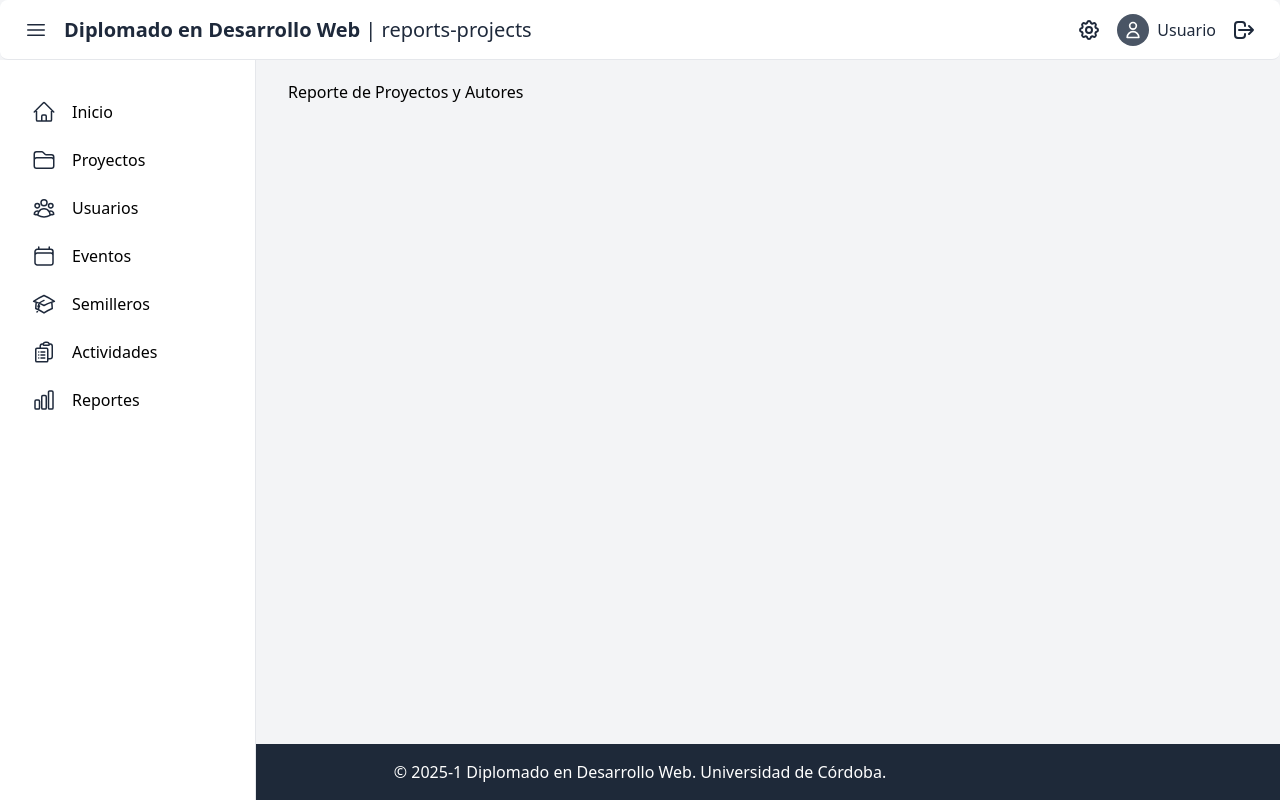
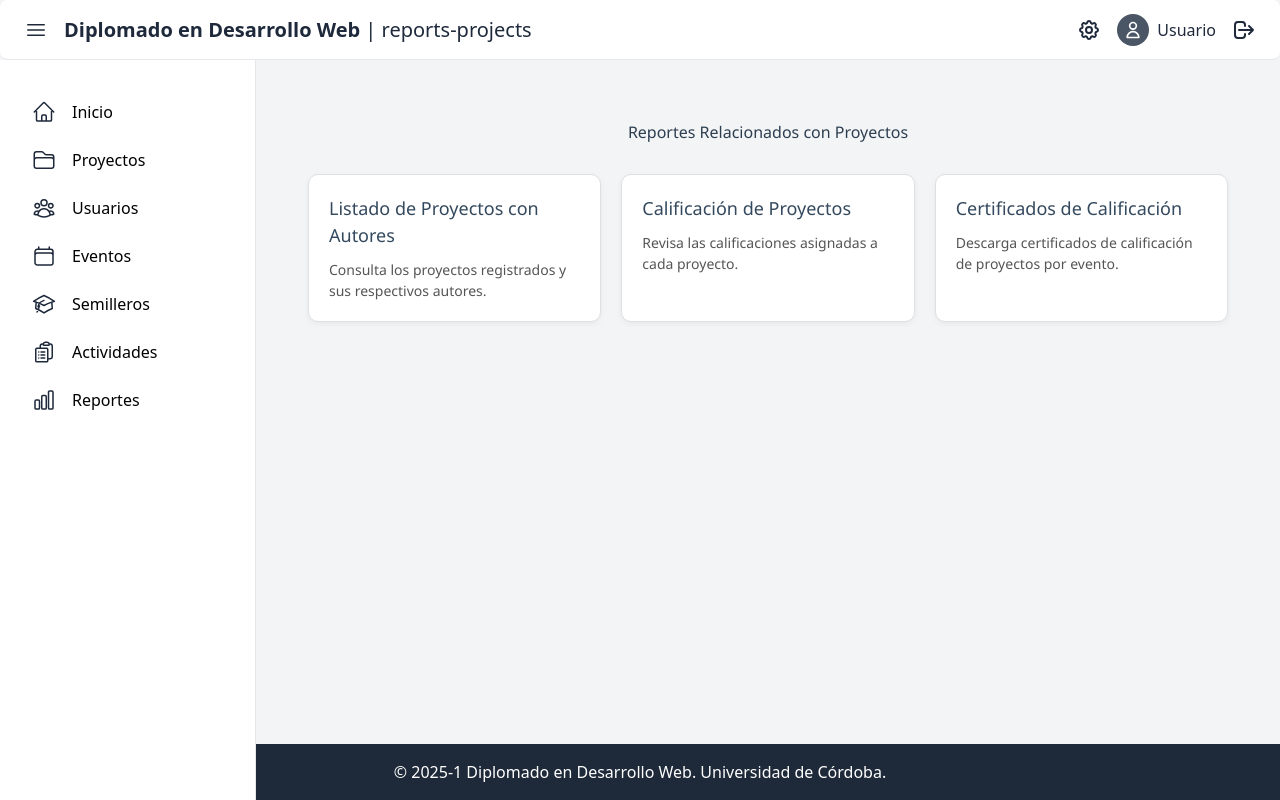
Before and after one commit to ianfer19/semillero-front, a Vue app: page /reports/projects in a window 1280 px wide. Built offline with nearby package versions, Linux system fonts and the light colour scheme; no server answers.

Commit message:
Services hechos - views hechas

```diff
--- a/src/modules/reports/routes/index.ts
+++ b/src/modules/reports/routes/index.ts
@@ -23,6 +23,16 @@ const routes: RouteRecordRaw[] = [
     component: () => import('@/modules/reports/views/ProjectsReport.vue'),
   },
   {
+    path: '/reports/projects/list',
+    name: 'reports-projects-list',
+    component: () => import('@/modules/reports/views/ProjectListView.vue'),
+  },
+  {
+    path: '/reports/projects/grades',
+    name: 'reports-projects-grades',
+    component: () => import('@/modules/reports/views/ProjectGradesView.vue'),
+  },
+  {
     path: '/reports/certificates',
     name: 'reports-certificates',
     component: () => import('@/modules/reports/views/CertificatesReport.vue'),
--- a/src/modules/reports/services/reportsService.ts
+++ b/src/modules/reports/services/reportsService.ts
@@ -4,10 +4,10 @@ const API_URL = import.meta.env.VITE_API_URL
 
 export const reportsService = {
   /**
-   * Obtener todas las actividades
+   * Obtener todas las actividades de un evento (ajusté la ruta según backend)
    */
-  async getAllActivities() {
-    const response = await axios.get(`${API_URL}reports/activity`)
+  async getAllActivities(eventId) {
+    const response = await axios.get(`${API_URL}reports/events/${eventId}/activities`)
     return response.data.actividades
   },
 
@@ -15,20 +15,12 @@ export const reportsService = {
    * Obtener proyectos con sus autores
    */
   async getProjectsWithAuthors() {
-    const response = await axios.get(`${API_URL}reports/proyectos/autores`)
+    const response = await axios.get(`${API_URL}reports/projects/with-authors`)
     return response.data.data
   },
 
   /**
-   * Obtener inscritos
-   */
-  async getAttendees() {
-    const response = await axios.get(`${API_URL}reports/attendees`)
-    return response.data.data
-  },
-
-  /**
-   * Obtener certificados emitidos
+   * Obtener certificados emitidos (puedes añadir parámetros si quieres filtrar)
    */
   async getCertificates() {
     const response = await axios.get(`${API_URL}reports/certificates`)
@@ -36,10 +28,34 @@ export const reportsService = {
   },
 
   /**
-   * Obtener instituciones, facultades y programas
+   * Generar certificado (POST) - requiere payload
    */
-  async getInstitutions() {
-    const response = await axios.get(`${API_URL}reports/institutions`)
+  async generateCertificate(payload) {
+    const response = await axios.post(`${API_URL}reports/certificates/generate`, payload)
+    return response.data
+  },
+
+  /**
+   * Generar todos los certificados de un evento
+   */
+  async generateCertificatesForEvent(eventId) {
+    const response = await axios.get(`${API_URL}reports/certificates/event/${eventId}/generate-all`)
+    return response.data
+  },
+
+  /**
+   * Obtener reporte de un evento
+   */
+  async getEventReport(eventId) {
+    const response = await axios.get(`${API_URL}reports/events/${eventId}/report`)
+    return response.data
+  },
+
+  /**
+   * Obtener puntajes de proyectos
+   */
+  async getProjectScores() {
+    const response = await axios.get(`${API_URL}reports/projects/scores`)
     return response.data.data
   }
 }
--- a/src/modules/reports/views/InstitutionsReport.vue
+++ b/src/modules/reports/views/InstitutionsReport.vue
@@ -1,6 +1,6 @@
 <template>
     <BaseLayout>
-      <h2>Reporte de Instituciones</h2>
+      <h2>Reporte de semilleros</h2>
     </BaseLayout>
   </template>
 
--- /dev/null
+++ b/src/modules/reports/views/ProjectGradesView.vue
@@ -0,0 +1,99 @@
+<template>
+    <BaseLayout>
+      <section class="grades-report">
+        <h2>Calificación de Proyectos</h2>
+
+        <div v-if="grades.length === 0" class="empty">
+          No hay calificaciones registradas.
+        </div>
+
+        <table v-else class="grades-table">
+          <thead>
+            <tr>
+              <th>Proyecto</th>
+              <th>Total Evaluaciones</th>
+              <th>Suma Puntaje</th>
+              <th>Promedio</th>
+            </tr>
+          </thead>
+          <tbody>
+            <tr v-for="grade in grades" :key="grade.proyecto_id">
+              <td>{{ grade.proyecto_titulo }}</td>
+              <td>{{ grade.total_evaluaciones }}</td>
+              <td>{{ grade.suma_puntaje_total }}</td>
+              <td>{{ grade.promedio_puntuacion }}</td>
+            </tr>
+          </tbody>
+        </table>
+      </section>
+    </BaseLayout>
+  </template>
+
+  <script setup lang="ts">
+    import { ref, onMounted } from 'vue'
+    import BaseLayout from '@/layouts/BaseLayout.vue'
+    import { reportsService } from '@/modules/reports/services/reportsService'
+
+    interface Grade {
+    proyecto_id: number
+    proyecto_titulo: string
+    total_evaluaciones: number
+    promedio_puntuacion: string
+    suma_puntaje_total: string
+    }
+
+    const grades = ref<Grade[]>([])
+
+    onMounted(async () => {
+    try {
+        grades.value = await reportsService.getProjectScores()
+    } catch (error) {
+        console.error('Error al cargar las calificaciones de proyectos:', error)
+    }
+    })
+
+  </script>
+
+  <style scoped>
+  .grades-report {
+    max-width: 900px;
+    margin: auto;
+    padding: 30px 20px;
+    font-family: 'Segoe UI', Tahoma, Geneva, Verdana, sans-serif;
+  }
+
+  .grades-report h2 {
+    text-align: center;
+    margin-bottom: 30px;
+    color: #2c3e50;
+  }
+
+  .grades-table {
+    width: 100%;
+    border-collapse: collapse;
+    box-shadow: 0 2px 10px rgba(0,0,0,0.05);
+  }
+
+  .grades-table th,
+  .grades-table td {
+    padding: 12px 16px;
+    text-align: center;
+    border-bottom: 1px solid #eee;
+  }
+
+  .grades-table th {
+    background-color: #f5f7fa;
+    color: #34495e;
+    font-weight: 600;
+  }
+
+  .grades-table tr:hover {
+    background-color: #f0f8ff;
+  }
+
+  .empty {
+    text-align: center;
+    color: #888;
+    font-style: italic;
+  }
+  </style>
--- /dev/null
+++ b/src/modules/reports/views/ProjectListView.vue
@@ -0,0 +1,118 @@
+<template>
+    <BaseLayout>
+      <section class="project-list">
+        <h2>Listado de Proyectos con Autores</h2>
+
+        <div v-if="projects.length === 0" class="empty">
+          No hay proyectos registrados.
+        </div>
+
+        <div v-else class="project-card" v-for="project in projects" :key="project.id">
+          <h3>{{ project.titulo }}</h3>
+          <p class="description">{{ project.descripcion }}</p>
+
+          <div class="info">
+            <p><strong>Líder:</strong> {{ project.lider?.nombre || 'No asignado' }}</p>
+            <p><strong>Coordinador:</strong> {{ project.coordinador?.nombre || 'No asignado' }}</p>
+          </div>
+
+          <div class="authors">
+            <strong>Autores:</strong>
+            <ul v-if="project.autores.length > 0">
+              <li v-for="autor in project.autores" :key="autor.id">
+                {{ autor.nombre }} - {{ autor.email }}
+              </li>
+            </ul>
+            <p v-else>No hay autores registrados.</p>
+          </div>
+        </div>
+      </section>
+    </BaseLayout>
+  </template>
+
+  <script setup lang="ts">
+    import { ref, onMounted } from 'vue'
+    import BaseLayout from '@/layouts/BaseLayout.vue'
+    import { reportsService } from '@/modules/reports/services/reportsService'  // Ajusta la ruta según tu estructura
+
+    interface Usuario {
+    id: number
+    nombre: string
+    email: string
+    tipo: string
+    }
+
+    interface Proyecto {
+    id: number
+    titulo: string
+    descripcion: string
+    lider: Usuario | null
+    coordinador: Usuario | null
+    autores: Usuario[]
+    }
+
+    const projects = ref<Proyecto[]>([])
+
+    onMounted(async () => {
+    try {
+        projects.value = await reportsService.getProjectsWithAuthors()
+    } catch (error) {
+        console.error('Error cargando proyectos con autores:', error)
+    }
+    })
+
+  </script>
+
+  <style scoped>
+  .project-list {
+    max-width: 900px;
+    margin: auto;
+    padding: 30px 20px;
+    font-family: 'Segoe UI', Tahoma, Geneva, Verdana, sans-serif;
+  }
+
+  .project-list h2 {
+    text-align: center;
+    margin-bottom: 30px;
+    color: #2c3e50;
+  }
+
+  .project-card {
+    background: #fff;
+    padding: 20px;
+    margin-bottom: 25px;
+    border-radius: 8px;
+    box-shadow: 0 2px 8px rgba(0,0,0,0.06);
+    border-left: 6px solid #3498db;
+  }
+
+  .project-card h3 {
+    margin: 0 0 10px;
+    color: #2980b9;
+  }
+
+  .project-card .description {
+    font-style: italic;
+    color: #555;
+    margin-bottom: 10px;
+  }
+
+  .info p {
+    margin: 4px 0;
+  }
+
+  .authors {
+    margin-top: 10px;
+  }
+
+  .authors ul {
+    padding-left: 20px;
+    margin: 6px 0;
+  }
+
+  .empty {
+    text-align: center;
+    color: #888;
+    font-style: italic;
+  }
+  </style>
--- a/src/modules/reports/views/ProjectsReport.vue
+++ b/src/modules/reports/views/ProjectsReport.vue
@@ -1,9 +1,77 @@
 <template>
     <BaseLayout>
-      <h2>Reporte de Proyectos y Autores</h2>
+      <section class="project-menu">
+        <h2>Reportes Relacionados con Proyectos</h2>
+        <div class="menu-grid">
+          <router-link to="/reports/projects/list" class="menu-card">
+            <h3>Listado de Proyectos con Autores</h3>
+            <p>Consulta los proyectos registrados y sus respectivos autores.</p>
+          </router-link>
+
+          <router-link to="/reports/projects/grades" class="menu-card">
+            <h3>Calificación de Proyectos</h3>
+            <p>Revisa las calificaciones asignadas a cada proyecto.</p>
+          </router-link>
+
+          <router-link to="/reports/projects/certificados-calificacion" class="menu-card">
+            <h3>Certificados de Calificación</h3>
+            <p>Descarga certificados de calificación de proyectos por evento.</p>
+          </router-link>
+        </div>
+      </section>
     </BaseLayout>
   </template>
 
   <script setup lang="ts">
   import BaseLayout from '@/layouts/BaseLayout.vue'
   </script>
+
+  <style scoped>
+  .project-menu {
+    padding: 40px 20px;
+    max-width: 1000px;
+    margin: 0 auto;
+    font-family: 'Segoe UI', Tahoma, Geneva, Verdana, sans-serif;
+  }
+
+  .project-menu h2 {
+    text-align: center;
+    margin-bottom: 30px;
+    color: #2c3e50;
+  }
+
+  .menu-grid {
+    display: grid;
+    grid-template-columns: repeat(auto-fit, minmax(280px, 1fr));
+    gap: 20px;
+  }
+
+  .menu-card {
+    background: #ffffff;
+    border-radius: 10px;
+    padding: 20px;
+    text-decoration: none;
+    color: #2c3e50;
+    border: 1px solid #e0e0e0;
+    transition: transform 0.2s ease, box-shadow 0.2s ease;
+    box-shadow: 0 2px 6px rgba(0, 0, 0, 0.05);
+  }
+
+  .menu-card:hover {
+    transform: translateY(-4px);
+    box-shadow: 0 6px 16px rgba(0, 0, 0, 0.1);
+  }
+
+  .menu-card h3 {
+    margin-top: 0;
+    margin-bottom: 10px;
+    font-size: 18px;
+    color: #34495e;
+  }
+
+  .menu-card p {
+    margin: 0;
+    color: #555;
+    font-size: 14px;
+  }
+  </style>
--- a/src/modules/reports/views/index.vue
+++ b/src/modules/reports/views/index.vue
@@ -42,7 +42,7 @@ const reportLinks = [
     path: '/reports/certificates',
   },
   {
-    title: 'Instituciones',
+    title: 'Semilleros',
     description: 'Consulta universidades, facultades y programas',
     path: '/reports/institutions',
   },
```
